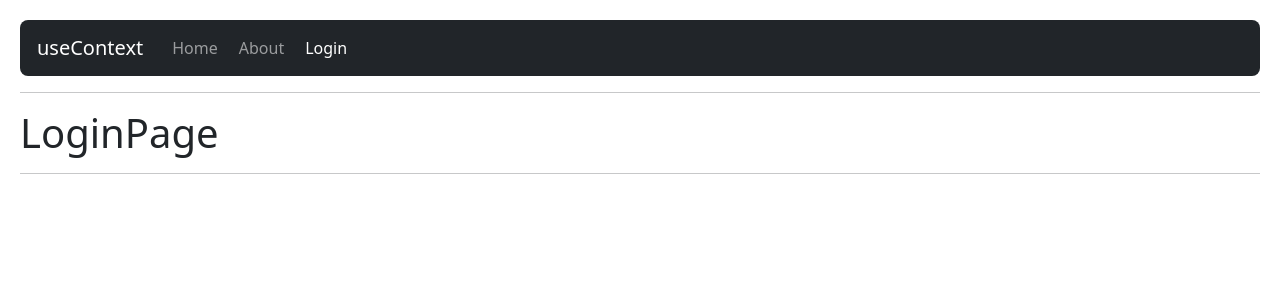
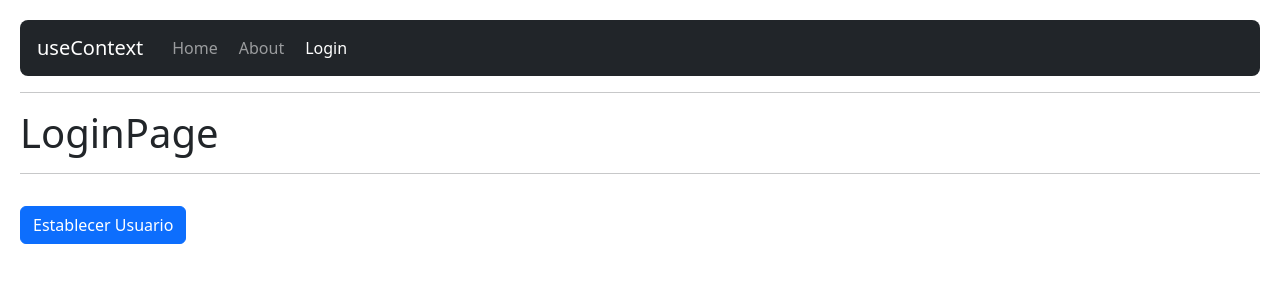
Before and after one commit to gustavcaves/05-hooks-app-fh, a React (Vite) app: page /login in a window 1280 px wide. Shown: the top 300 px of the page. Built offline with nearby package versions, Linux system fonts and the light colour scheme.

Commit message:
applying useContext

```diff
--- a/src/09-useContext/HomePage.jsx
+++ b/src/09-useContext/HomePage.jsx
@@ -1,10 +1,23 @@
+import { useContext } from "react"
+import { UserContext } from "./context/UserContext"
 
 export const HomePage = () => {
+
+
+    const { user } = useContext( UserContext );
+
+
+
     return (
       <>
 
-          <h1>HomePage</h1>
+          <h1>HomePage <small>{ user?.name }</small> </h1>
           <hr />
+
+          <pre>
+            { JSON.stringify( user, null, 3 )}
+          </pre>
+
       </>
     )
   }
--- a/src/09-useContext/LoginPage.jsx
+++ b/src/09-useContext/LoginPage.jsx
@@ -1,10 +1,30 @@
+import { useContext } from "react"
+import { UserContext } from "./context/UserContext";
 
 export const LoginPage = () => {
+
+  const { user, setUser } = useContext( UserContext );
+
+
+
     return (
       <>
 
           <h1>LoginPage</h1>
           <hr />
+
+          <pre>
+            { JSON.stringify( user, null, 3 )}
+          </pre>
+
+          <button
+            className="btn btn-primary"
+            onClick={ ()=> setUser({ id: 123, name: 'Gustav', email: 'gustav@gmail.com' }) }
+          >
+            Establecer Usuario
+
+          </button>
+
       </>
     )
   }
--- a/src/09-useContext/MainApp.jsx
+++ b/src/09-useContext/MainApp.jsx
@@ -1,3 +1,5 @@
+import { UseProvider } from "./context/UseProvider"
+
 import { Navigate, Route, Routes } from "react-router-dom"
 import { AboutPage } from "./AboutPage"
 import { HomePage } from "./HomePage"
@@ -6,7 +8,7 @@
 
 export const MainApp = () => {
   return (
-    <>
+    <UseProvider>
 
         {/* <h1>MainApp</h1> */}
 
@@ -26,6 +28,6 @@
 
 
 
-    </>
+    </UseProvider>
   )
 }
--- /dev/null
+++ b/src/09-useContext/context/UseProvider.jsx
@@ -0,0 +1,24 @@
+import { useState } from "react";
+import { UserContext } from "./UserContext";
+
+// const user = {
+//   id: 123,
+//   name: 'Gustav Caves',
+//   email: 'gustavcaves@emailemail.com'
+// }
+
+
+export const UseProvider = ( { children } ) => {
+
+
+    const [user, setUser] = useState()
+
+
+
+  return (
+    // <UserContext.Provider value={{ hola: 'Mundo', user: user   }}>
+    <UserContext.Provider value={{ user, setUser }}>
+      { children }
+    </UserContext.Provider>
+  )
+}
--- /dev/null
+++ b/src/09-useContext/context/UserContext.jsx
@@ -0,0 +1,3 @@
+import { createContext } from "react";
+
+export const UserContext = createContext();
```
